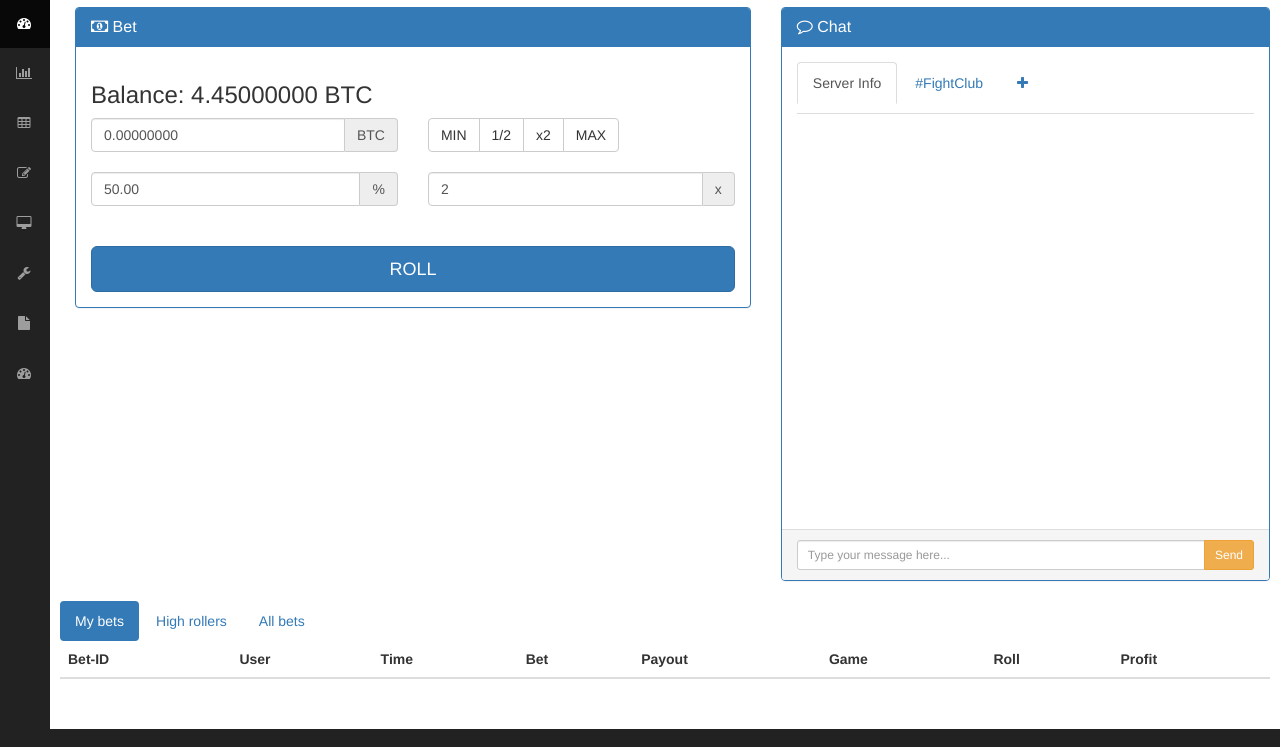
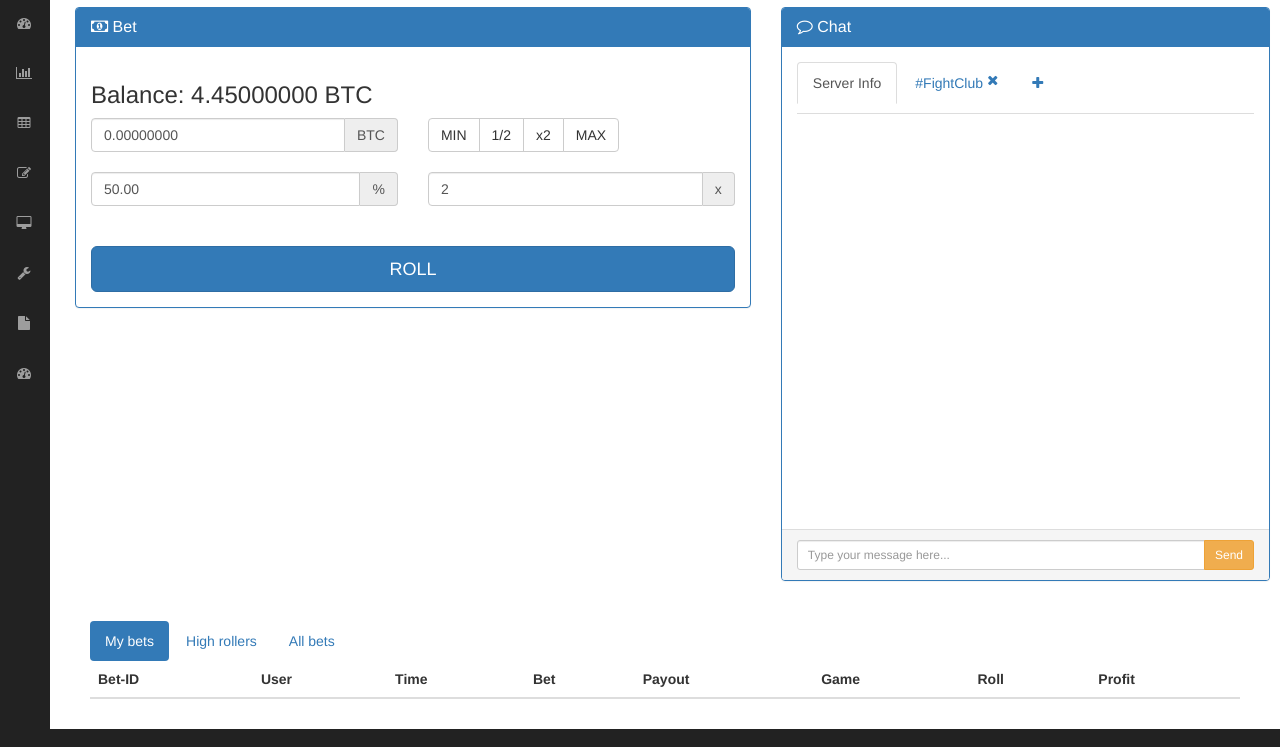
Before and after one commit to DenseCrab/dice, a plain HTML site: page index.html in a window 1280 px wide. Shown: the part 53-800 px from the top of the page. Drawn offline with nearby package versions, Linux system fonts and the light colour scheme.

Commit message:
close nav-tab

```diff
--- a/index.html
+++ b/index.html
@@ -40,8 +40,8 @@
         <!-- Sidebar Menu Items - These collapse to the responsive navigation menu on small screens -->
         <div class="collapse navbar-collapse navbar-ex1-collapse">
           <ul class="nav navbar-nav side-nav">
-          <li class="active">
-            <a><i class="fa fa-fw fa-dashboard"></i> </a>
+            <li>
+              <a><i class="fa fa-fw fa-dashboard"></i></a>
             </li>
             <li>
               <a><i class="fa fa-fw fa-bar-chart-o"></i> </a>
@@ -70,7 +70,6 @@
       </nav>
       <div id="page-wrapper">
         <div class="container-fluid">
-        <!-- /.row -->
           <div class="row">
             <div class="col-lg-7" id="betcol">
               <div class="panel panel-primary">
@@ -128,7 +127,7 @@
                   <div id="chatcol-chat">
                     <ul class="nav nav-tabs">
                       <li id="server-information-tab" class="active"><a data-toggle="tab" href="#server-information">Server Info</a></li>
-                    <li id="fight-club-tab"><a data-toggle="tab" href="#chat-fight-club">#FightClub</a></li>
+                      <li id="fight-club-tab"><a data-toggle="tab" href="#chat-fight-club">#FightClub<i class="fa fa-times pull-right close-tab" aria-hidden="true"></i></a></li>
                       <li id="add-tab-tab"><a data-toggle="tab" href="#add-tab"><i class="fa fa-plus" aria-hidden="true"></i></a></li>
                     </ul>
                     <div class="tab-content">
@@ -192,6 +191,8 @@
                 </div>
               </div>
             </div>
+          </div>
+          <div class="col-lg-12">
             <ul class="nav nav-pills">
               <li class="active"><a data-toggle="pill" href="#mybets">My bets</a></li>
               <li><a data-toggle="pill" href="#HR">High rollers</a></li>
@@ -218,6 +219,7 @@
         </div>
         <!-- /#page-wrapper -->
       </div>
+    </div>
     <!-- /#wrapper -->
     <!-- GSAP -->
     <script src="https://cdnjs.cloudflare.com/ajax/libs/gsap/1.19.0/TweenMax.min.js"></script>
```
Lines whose indentation alone changed are shown as unchanged.
